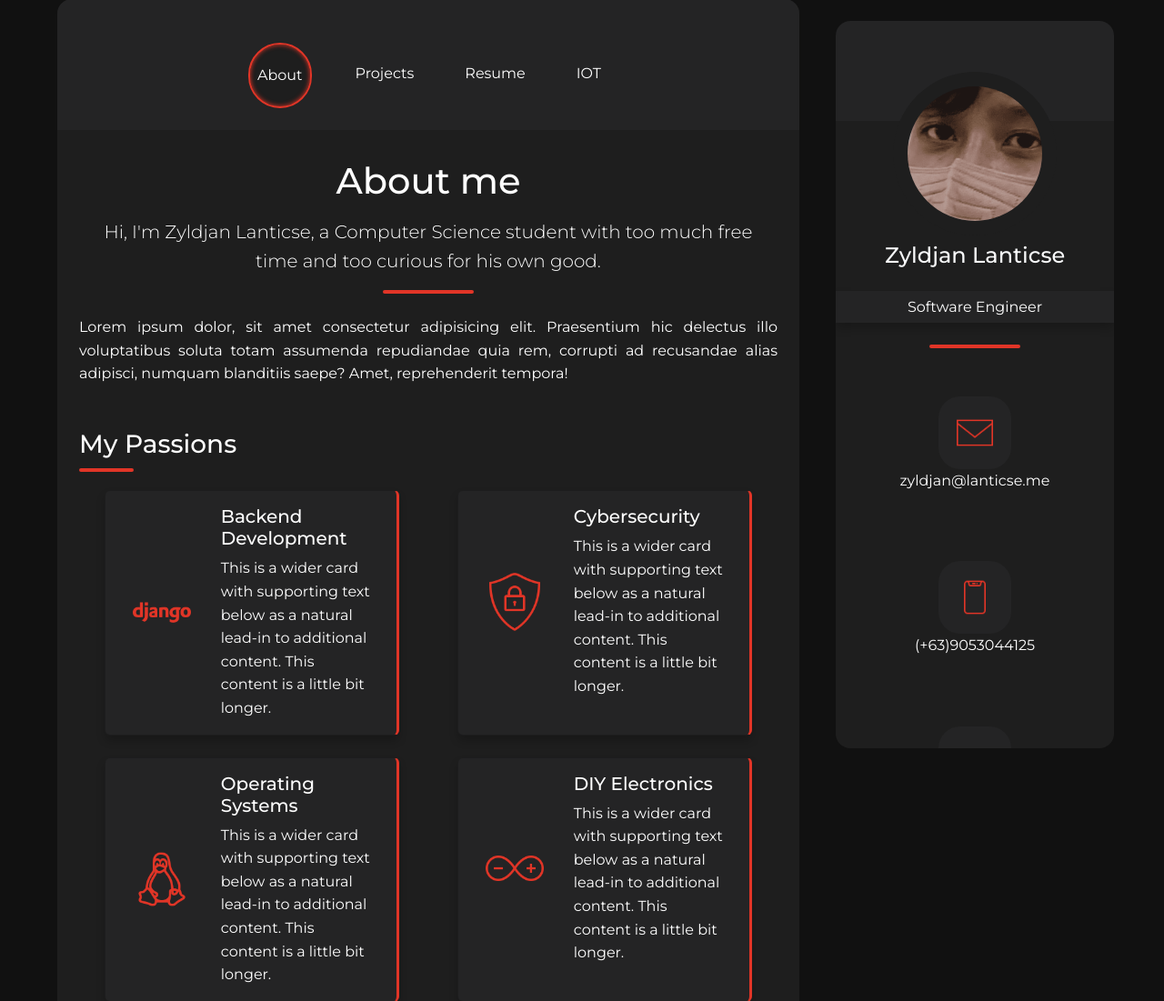
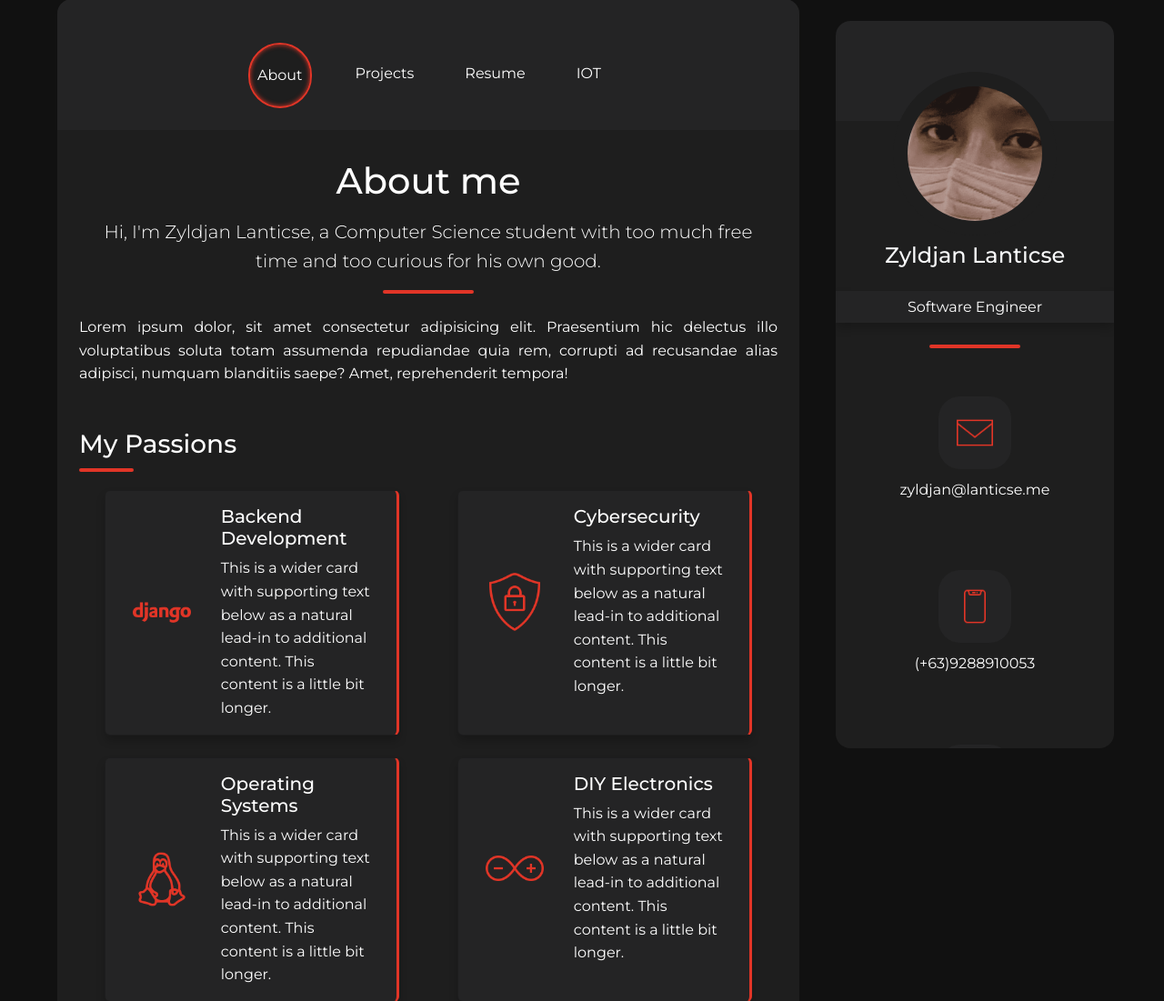
Before and after one commit to Zyd8/zyd-portfolio-website, a Django app: page / in a window 1280 px wide. Shown: the part 49-1150 px from the top of the page at 91% size. Run offline with Django 5.2, Linux system fonts and the light colour scheme; some libraries are stand-ins or nearby versions.

Commit message:
contact-icon margin-bottom and change contact number

```diff
--- a/static/css/common.css
+++ b/static/css/common.css
@@ -122,6 +122,7 @@ h1 {
     background-color: #242425;
     border-radius: 30%;
     padding: 20px;
+    margin-bottom: 10px;
 }
 .spacing {
     margin-top: 20px;
--- a/templates/common.html
+++ b/templates/common.html
@@ -67,7 +67,7 @@
                     <div class="row mb-5">
                         <div class="col-12 contact-item d-flex align-items-center flex-column">
                             <img class="contact-icon" src="{% static 'assets/contact-phone.png' %}" alt="">
-                            <p class="text-white mb-0 text-center">(+63)9053044125</p>
+                            <p class="text-white mb-0 text-center">(+63)9288910053</p>
                         </div>
                     </div>
 
```
